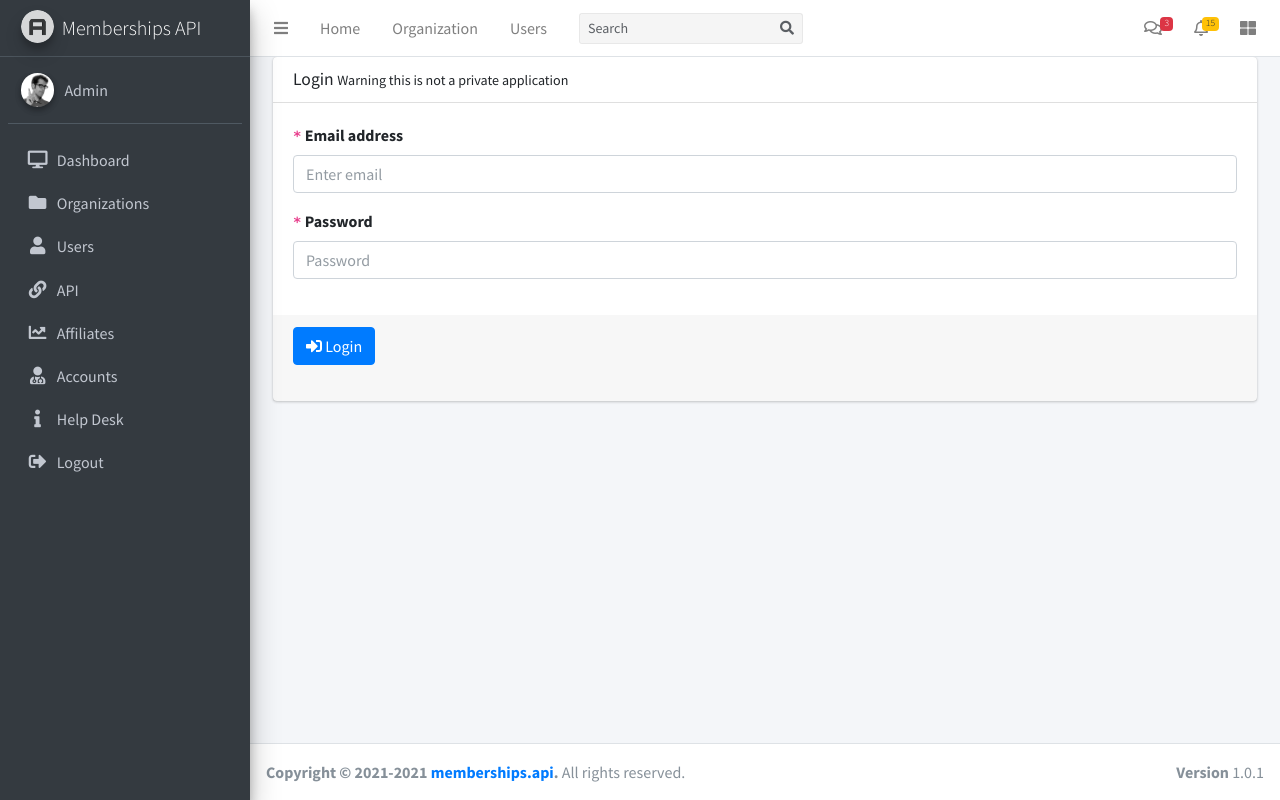
After one commit to Memberships-Affiliate-Management-API/admin-portal, a Flask app: template main/app/resources/templates/admin/login.html in a window 1280 px wide. The commit adds this page. Run offline with Flask 2, Linux system fonts and the light colour scheme; the template is opened without the code that fills it, so the values that code supplies are empty; some libraries are stand-ins or nearby versions.

Commit message:
adding system admin login page

```diff
--- a/main/app/resources/templates/admin/layouts/layout.html
+++ b/main/app/resources/templates/admin/layouts/layout.html
@@ -79,4 +79,7 @@
         <script src="{{ url_for('static', filename='js/adminlte.js') }}"></script>
         <script src="{{ url_for('static', filename='js/demo.js') }}"></script>
     </body>
+{% block user_scripts %}
+
+{% endblock user_scripts %}
 </html>
--- /dev/null
+++ b/main/app/resources/templates/admin/login.html
@@ -0,0 +1,64 @@
+
+{% extends "admin/layouts/layout.html" %}
+{% block content %}
+<!-- Main content -->
+    <section class="content">
+      <div class="container-fluid">
+        <!-- Small boxes (Stat box) -->
+           <section class="content">
+                              <div class="container-fluid">
+                                <div class="row">
+                                  <!-- left column -->
+                                  <div class="col-md-12">
+                                    <!-- jquery validation -->
+                                    <div class="card">
+                                      <div class="card-header">
+                                        <h3 class="card-title">Login <small> Warning this is not a private application</small></h3>
+                                      </div>
+                                      <!-- /.card-header -->
+                                      <!-- form start -->
+                                      <form role="form" id="login">
+                                        <div class="card-body">
+                                          <div class="form-group">
+                                            <label for="email"><code>*</code> Email address</label>
+                                            <input type="email" name="email" class="form-control" id="email" placeholder="Enter email">
+                                          </div>
+                                          <div class="form-group">
+                                            <label for="password"><code>*</code> Password</label>
+                                            <input type="password" name="password" class="form-control" id="password" placeholder="Password">
+                                          </div>
+                                        </div>
+                                        <!-- /.card-body -->
+                                        <div class="card-footer">
+                                          <button type="submit" class="btn btn-primary">
+                                              <i class="nav-icon fas fa-sign-in-alt"> </i>
+                                              Login
+                                          </button>
+                                        </div>
+                                        <div class="card-footer">
+                                            <span id="message" class="card-text"></span>
+                                        </div>
+                                      </form>
+                                    </div>
+                                    <!-- /.card -->
+                                    </div>
+                                  <!--/.col (left) -->
+                                  <!-- right column -->
+                                  <div class="col-md-6">
+
+                                  </div>
+                                  <!--/.col (right) -->
+                                </div>
+                                <!-- /.row -->
+                              </div><!-- /.container-fluid -->
+                            </section>
+        <!-- /.row -->
+      </div><!-- /.container-fluid -->
+    </section>
+<!-- /.content -->
+
+{% endblock content %}
+
+{% block user_scripts %}
+<script src="{{ url_for('static', filename='js/pages/login.js') }}"></script>
+{% endblock user_scripts %}
```
